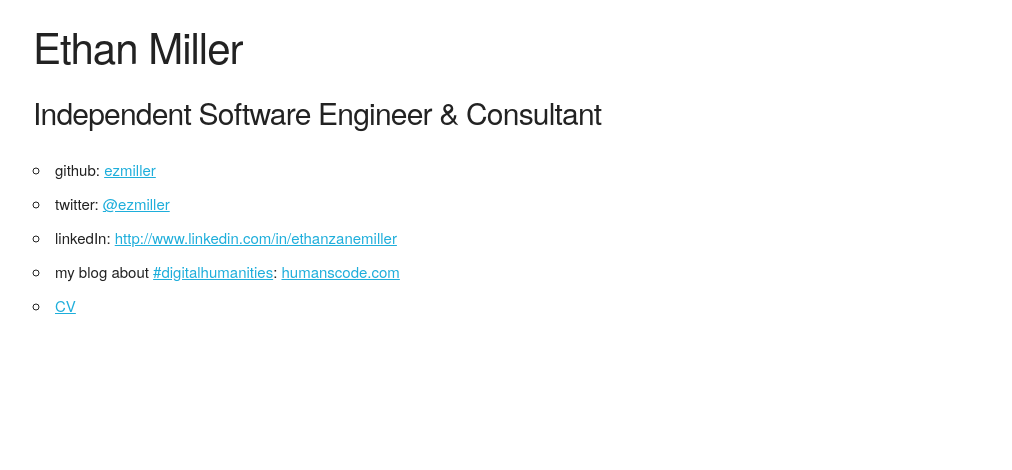
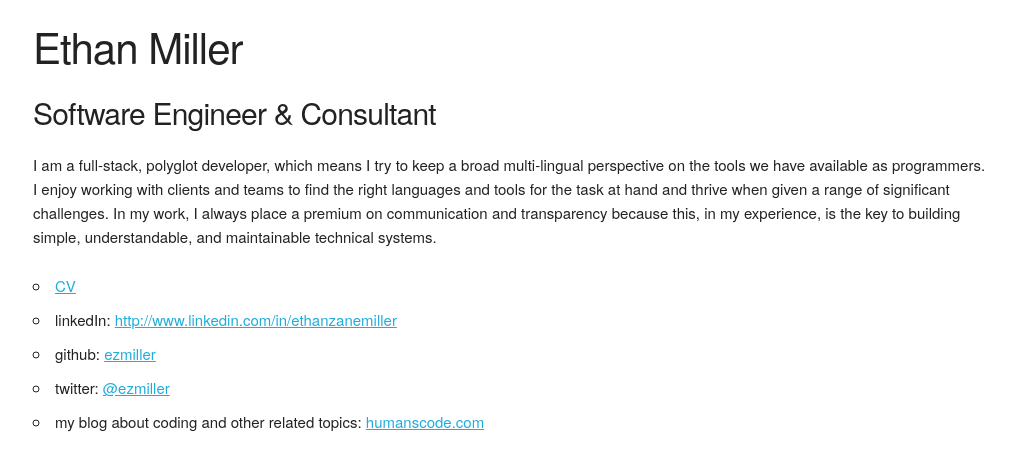
Before and after one commit to ezmiller/ethanzanemiller, a plain HTML site: page index.html in a window 1280 px wide. Shown: the whole page, without its empty margins (127-1139 px from the left). Drawn offline with Linux system fonts and the light colour scheme.

Commit message:
Add description and other minor changes

```diff
--- a/index.html
+++ b/index.html
@@ -18,17 +18,18 @@
 
         <div role="main" class="container">
           <div class="mycard" itemscope itemtype="http://schema.org/Person">
-            <h2 itemprop="name">Ethan Miller</h1>
-            <h4 itemprop="description">Independent Software Engineer & Consultant</h2>
-            <p>
-              <ul>
-                <li>github: <a href="http://github.com/ezmiller">ezmiller</a></li>
-                <li>twitter: <a href="http://twitter.com/ezmiller">@ezmiller</a></li>
-                <li>linkedIn: <a href="https://www.linkedin.com/in/ethanzanemiller">http://www.linkedin.com/in/ethanzanemiller</a></li>
-                <li>my blog about <a href="https://twitter.com/hashtag/digitalhumanities">#digitalhumanities</a>: <a href="http://humanscode.com">humanscode.com</a></li>
-                <li><a href="https://stackoverflow.com/cv/ethanmiller">CV</a></li>
-              </ul>
+            <h2 itemprop="name">Ethan Miller</h2>
+            <h4 itemprop="jobTitle">Software Engineer &amp; Consultant</h4>
+            <p itemprop="description">
+I am a full-stack, polyglot developer, which means I try to keep a broad multi-lingual perspective on the tools we have available as programmers. I enjoy working with clients and teams to find the right languages and tools for the task at hand and thrive when given a range of significant challenges. In my work, I always place a premium on communication and transparency because this, in my experience, is the key to building simple, understandable, and maintainable technical systems.
             </p>
+            <ul>
+              <li><a href="https://stackoverflow.com/cv/ethanmiller">CV</a></li>
+              <li>linkedIn: <a href="https://www.linkedin.com/in/ethanzanemiller">http://www.linkedin.com/in/ethanzanemiller</a></li>
+              <li>github: <a href="http://github.com/ezmiller">ezmiller</a></li>
+              <li>twitter: <a href="http://twitter.com/ezmiller">@ezmiller</a></li>
+              <li>my blog about coding and other related topics: <a href="http://humanscode.com">humanscode.com</a></li>
+            </ul>
           </div>
         </div>
 
```
